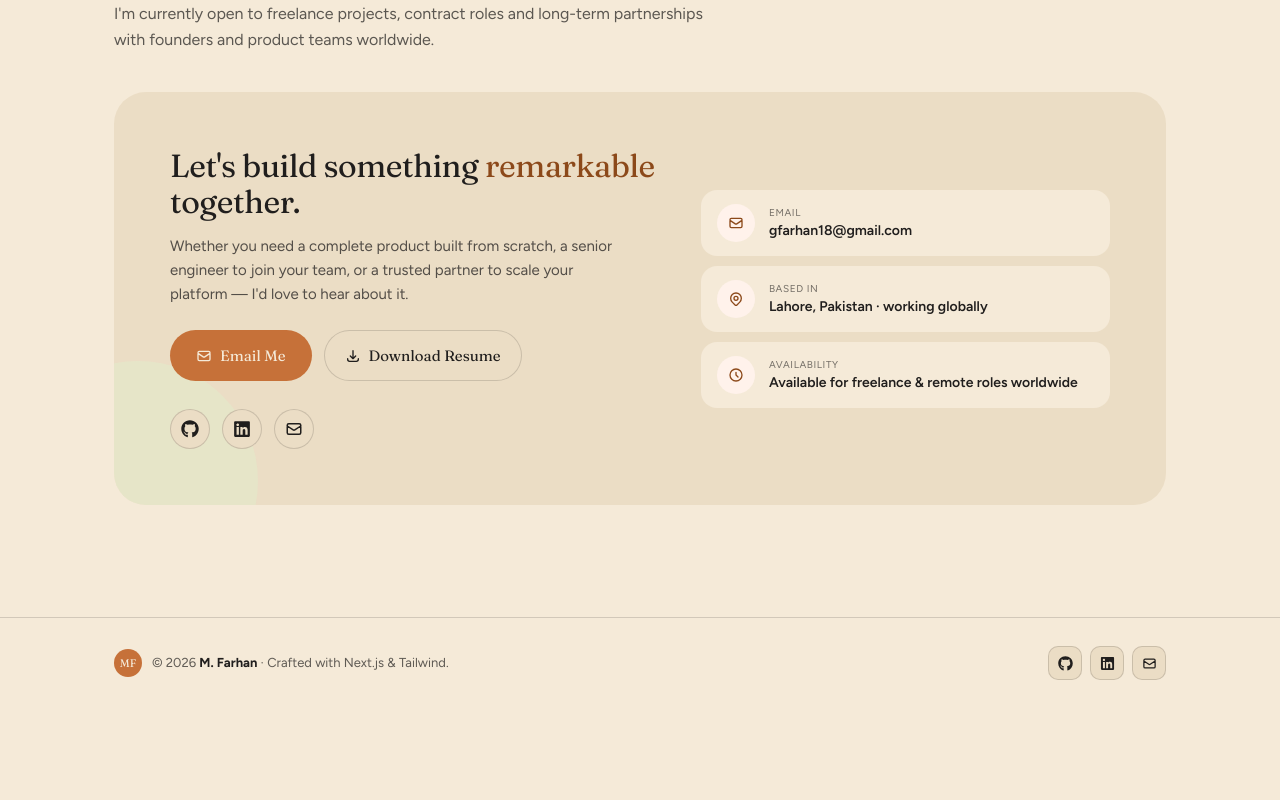
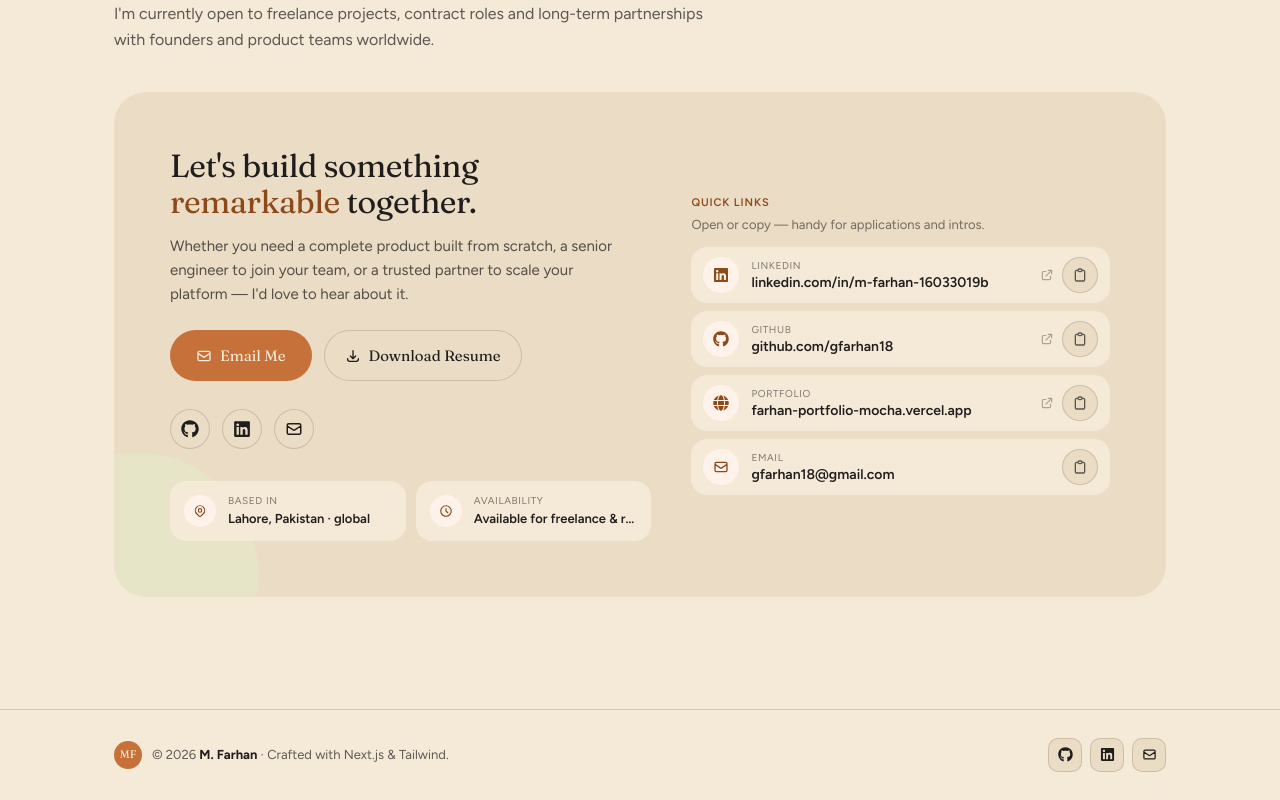
Before and after one commit to gfarhan18/farhan-portfolio, a Next.js app: page / in a window 1280 px wide. Shown: the part 10538-11338 px from the top of the page. Before the commit the page ends 11246 px from the top, so only its background shows below. Built offline with nearby package versions, Linux system fonts and the light colour scheme.

Commit message:
copy buttons

```diff
--- a/app/layout.tsx
+++ b/app/layout.tsx
@@ -27,7 +27,7 @@ const jetbrains = JetBrains_Mono({
 });
 
 export const metadata: Metadata = {
-  metadataBase: new URL("https://farhan.dev"),
+  metadataBase: new URL("https://farhan-portfolio-mocha.vercel.app"),
   title: {
     default: "M. Farhan · Full Stack & AI-Enabled Developer",
     template: "%s · M. Farhan",
--- a/components/Contact.tsx
+++ b/components/Contact.tsx
@@ -6,10 +6,19 @@ import {
   HiOutlineLocationMarker,
   HiOutlineClock,
   HiOutlineDownload,
+  HiOutlineExternalLink,
 } from "react-icons/hi";
-import { FaGithub, FaLinkedin } from "react-icons/fa";
+import { FaGithub, FaLinkedin, FaGlobe } from "react-icons/fa";
 import SectionHeader from "./SectionHeader";
+import CopyButton from "./CopyButton";
 import { profile } from "@/lib/data";
+
+const linkIcons = {
+  linkedin: FaLinkedin,
+  github: FaGithub,
+  portfolio: FaGlobe,
+  email: HiOutlineMail,
+} as const;
 
 export default function Contact() {
   return (
@@ -32,7 +41,7 @@ export default function Contact() {
           className="pointer-events-none absolute -bottom-24 -left-24 h-60 w-60 rounded-full bg-olive-soft opacity-50"
         />
 
-        <div className="relative z-10 grid items-center gap-10 lg:grid-cols-[1.2fr_1fr]">
+        <div className="relative z-10 grid items-center gap-10 lg:grid-cols-[1.15fr_1fr]">
           <div>
             <h3 className="font-display text-[clamp(24px,3vw,32px)] text-ink">
               Let&apos;s build something{" "}
@@ -77,25 +86,73 @@ export default function Contact() {
                 Icon={HiOutlineMail}
               />
             </div>
-          </div>
 
-          <div className="grid gap-2.5">
-            <InfoCard
-              Icon={HiOutlineMail}
-              title="Email"
-              value={profile.email}
-              href={profile.socials.email}
-            />
-            <InfoCard
+            <div className="mt-8 grid gap-2.5 sm:grid-cols-2">
+              <MetaPill
                 Icon={HiOutlineLocationMarker}
                 title="Based in"
-              value={`${profile.location} · working globally`}
+                value={`${profile.location} · global`}
               />
-            <InfoCard
+              <MetaPill
                 Icon={HiOutlineClock}
                 title="Availability"
                 value={profile.availability}
               />
+            </div>
+          </div>
+
+          <div>
+            <div className="mb-3 flex items-end justify-between gap-3">
+              <div>
+                <p className="text-[11px] font-semibold uppercase tracking-[0.08em] text-accent">
+                  Quick links
+                </p>
+                <p className="mt-1 text-[13px] text-ink/60">
+                  Open or copy — handy for applications and intros.
+                </p>
+              </div>
+            </div>
+
+            <ul className="grid gap-2">
+              {profile.quickLinks.map((link) => {
+                const Icon =
+                  linkIcons[link.id as keyof typeof linkIcons] ?? FaGlobe;
+                const isExternal = link.href.startsWith("http");
+
+                return (
+                  <li
+                    key={link.id}
+                    className="flex items-center gap-2 rounded-md bg-page px-3 py-2.5 transition-colors hover:bg-surface2"
+                  >
+                    <a
+                      href={link.href}
+                      target={isExternal ? "_blank" : undefined}
+                      rel={isExternal ? "noopener noreferrer" : undefined}
+                      className="flex min-w-0 flex-1 items-center gap-3 text-ink"
+                    >
+                      <span className="grid h-9 w-9 shrink-0 place-items-center rounded-full bg-accent-soft text-accent">
+                        <Icon className="h-4 w-4" />
+                      </span>
+                      <span className="min-w-0">
+                        <span className="block text-[10px] uppercase tracking-[0.06em] text-ink/55">
+                          {link.label}
+                        </span>
+                        <span className="block truncate text-sm font-semibold">
+                          {link.display}
+                        </span>
+                      </span>
+                      {isExternal && (
+                        <HiOutlineExternalLink
+                          className="ml-auto hidden h-3.5 w-3.5 shrink-0 text-ink/35 sm:block"
+                          aria-hidden
+                        />
+                      )}
+                    </a>
+                    <CopyButton value={link.copyValue} label={link.label} />
+                  </li>
+                );
+              })}
+            </ul>
           </div>
         </div>
       </motion.div>
@@ -125,40 +182,28 @@ function SocialLink({
   );
 }
 
-function InfoCard({
+function MetaPill({
   Icon,
   title,
   value,
-  href,
 }: {
   Icon: React.ComponentType<{ className?: string }>;
   title: string;
   value: string;
-  href?: string;
 }) {
-  const inner = (
-    <>
-      <span className="grid h-[38px] w-[38px] shrink-0 place-items-center rounded-full bg-accent-soft text-accent">
-        <Icon className="h-4 w-4" />
+  return (
+    <div className="flex items-center gap-3 rounded-md bg-page px-3.5 py-3">
+      <span className="grid h-8 w-8 shrink-0 place-items-center rounded-full bg-accent-soft text-accent">
+        <Icon className="h-3.5 w-3.5" />
       </span>
-      <span>
-        <span className="block text-[10px] uppercase tracking-[0.06em] text-ink/60">
+      <span className="min-w-0">
+        <span className="block text-[10px] uppercase tracking-[0.06em] text-ink/55">
           {title}
         </span>
-        <span className="block text-sm font-semibold text-ink">{value}</span>
+        <span className="block truncate text-[13px] font-semibold text-ink">
+          {value}
         </span>
-    </>
-  );
-
-  // Cards sit on the section surface, so they use the page ground to separate.
-  const className =
-    "flex items-center gap-3.5 rounded-md bg-page px-4 py-3.5 text-ink transition-colors hover:bg-surface2";
-
-  return href ? (
-    <a href={href} className={className}>
-      {inner}
-    </a>
-  ) : (
-    <div className={className}>{inner}</div>
+      </span>
+    </div>
   );
 }
--- /dev/null
+++ b/components/CopyButton.tsx
@@ -0,0 +1,58 @@
+"use client";
+
+import { useState } from "react";
+import { HiOutlineClipboard, HiOutlineCheck } from "react-icons/hi";
+
+type Props = {
+  value: string;
+  label?: string;
+  className?: string;
+};
+
+export default function CopyButton({
+  value,
+  label = "Copy",
+  className = "",
+}: Props) {
+  const [copied, setCopied] = useState(false);
+
+  async function handleCopy(e: React.MouseEvent) {
+    e.preventDefault();
+    e.stopPropagation();
+
+    try {
+      await navigator.clipboard.writeText(value);
+      setCopied(true);
+      window.setTimeout(() => setCopied(false), 1800);
+    } catch {
+      // Fallback for older browsers / insecure contexts
+      const textarea = document.createElement("textarea");
+      textarea.value = value;
+      textarea.setAttribute("readonly", "");
+      textarea.style.position = "absolute";
+      textarea.style.left = "-9999px";
+      document.body.appendChild(textarea);
+      textarea.select();
+      document.execCommand("copy");
+      document.body.removeChild(textarea);
+      setCopied(true);
+      window.setTimeout(() => setCopied(false), 1800);
+    }
+  }
+
+  return (
+    <button
+      type="button"
+      onClick={handleCopy}
+      aria-label={copied ? `${label} copied` : `Copy ${label}`}
+      title={copied ? "Copied" : `Copy ${label}`}
+      className={`inline-flex h-9 w-9 shrink-0 items-center justify-center rounded-full border border-divider bg-surface text-ink/70 transition-[background-color,box-shadow,color,transform] duration-200 hover:bg-surface2 hover:text-ink hover:shadow-[var(--shadow-btn-ghost)] active:scale-95 ${className}`}
+    >
+      {copied ? (
+        <HiOutlineCheck className="h-4 w-4 text-olive" aria-hidden />
+      ) : (
+        <HiOutlineClipboard className="h-4 w-4" aria-hidden />
+      )}
+    </button>
+  );
+}
--- a/lib/data.ts
+++ b/lib/data.ts
@@ -120,12 +120,44 @@ export const profile = {
   availability: "Available for freelance & remote roles worldwide",
   email: "gfarhan18@gmail.com",
   resumeUrl: "/Farhan-resume-latest.pdf",
+  website: "https://farhan-portfolio-mocha.vercel.app",
   socials: {
     github: "https://github.com/gfarhan18",
     linkedin: "https://www.linkedin.com/in/m-farhan-16033019b/",
     upwork: "https://www.upwork.com/",
     email: "mailto:gfarhan18@gmail.com",
   },
+  /** Links shown in Contact for open + copy (job apps & client outreach). */
+  quickLinks: [
+    {
+      id: "linkedin",
+      label: "LinkedIn",
+      display: "linkedin.com/in/m-farhan-16033019b",
+      href: "https://www.linkedin.com/in/m-farhan-16033019b/",
+      copyValue: "https://www.linkedin.com/in/m-farhan-16033019b/",
+    },
+    {
+      id: "github",
+      label: "GitHub",
+      display: "github.com/gfarhan18",
+      href: "https://github.com/gfarhan18",
+      copyValue: "https://github.com/gfarhan18",
+    },
+    {
+      id: "portfolio",
+      label: "Portfolio",
+      display: "farhan-portfolio-mocha.vercel.app",
+      href: "https://farhan-portfolio-mocha.vercel.app",
+      copyValue: "https://farhan-portfolio-mocha.vercel.app",
+    },
+    {
+      id: "email",
+      label: "Email",
+      display: "gfarhan18@gmail.com",
+      href: "mailto:gfarhan18@gmail.com",
+      copyValue: "gfarhan18@gmail.com",
+    },
+  ],
   stats: [
     { label: "Years Experience", value: "5+" },
     { label: "Projects Delivered", value: "40+" },
```
Lines whose indentation alone changed are shown as unchanged.
